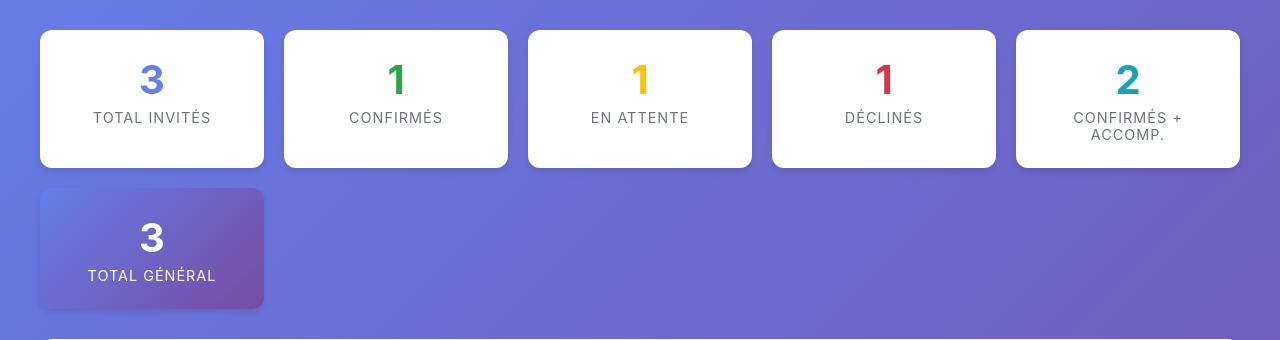
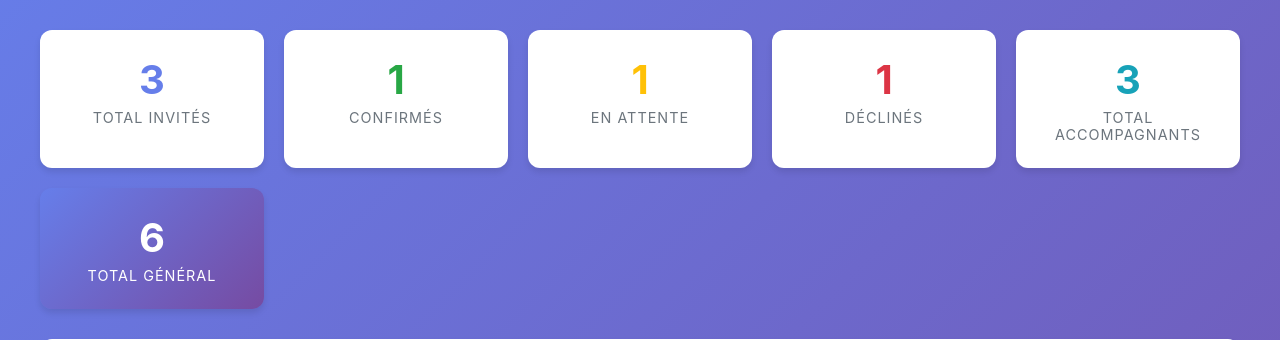
Before and after one commit to soss11/gptcomp, a PHP site: page / in a window 1280 px wide. Shown: the part 100-440 px from the top of the page. Run offline with PHP 8.4, Linux system fonts and the light colour scheme; data comes from the database, SQL or seed files in the repository.

Commit message:
Correction: nombre_accompagnants contient uniquement les accompagnants
- Le champ nombre_accompagnants ne compte QUE les accompagnants (pas l'invité)
- Ajout d'une statistique "Total Accompagnants" qui affiche la somme des accompagnants
- "Total Général" calcule maintenant: nombre d'invités + nombre d'accompagnants
- Formule: COUNT(*) + SUM(nombre_accompagnants) pour le total de personnes

Exemple:
- 3 invités avec respectivement 2, 1 et 0 accompagnants
- Total Invités: 3
- Total Accompagnants: 3 (2+1+0)
- Total Général: 6 personnes (3 invités + 3 accompagnants)

🤖 Generated with [Claude Code](https://claude.com/claude-code)

Co-Authored-By: Claude <noreply@anthropic.com>

```diff
--- a/index.php
+++ b/index.php
@@ -8,8 +8,8 @@ $stats = $pdo->query("SELECT
     SUM(CASE WHEN statut = 'confirme' THEN 1 ELSE 0 END) as confirmes,
     SUM(CASE WHEN statut = 'decline' THEN 1 ELSE 0 END) as declines,
     SUM(CASE WHEN statut = 'en_attente' THEN 1 ELSE 0 END) as en_attente,
-    SUM(CASE WHEN statut = 'confirme' THEN nombre_accompagnants ELSE 0 END) as total_participants,
-    SUM(nombre_accompagnants) as total_personnes
+    SUM(nombre_accompagnants) as total_accompagnants,
+    COUNT(*) + SUM(nombre_accompagnants) as total_personnes
 FROM invites")->fetch();
 
 // Récupérer tous les invités
@@ -58,8 +58,8 @@ $message = isset($_GET['msg']) ? $_GET['msg'] : '';
                 <div class="stat-label">Déclinés</div>
             </div>
             <div class="stat-card info">
-                <div class="stat-number"><?php echo $stats['total_participants']; ?></div>
-                <div class="stat-label">Confirmés + Accomp.</div>
+                <div class="stat-number"><?php echo $stats['total_accompagnants']; ?></div>
+                <div class="stat-label">Total Accompagnants</div>
             </div>
             <div class="stat-card" style="background: linear-gradient(135deg, #667eea 0%, #764ba2 100%); color: white;">
                 <div class="stat-number" style="color: white;"><?php echo $stats['total_personnes']; ?></div>
```
